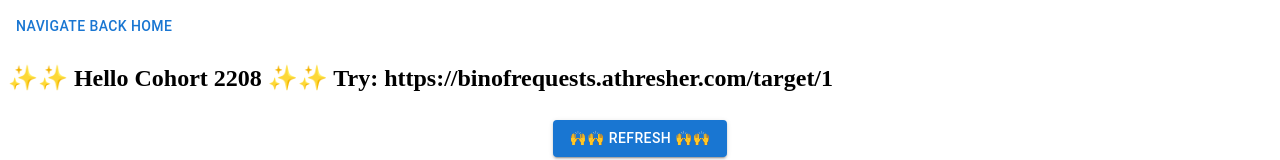
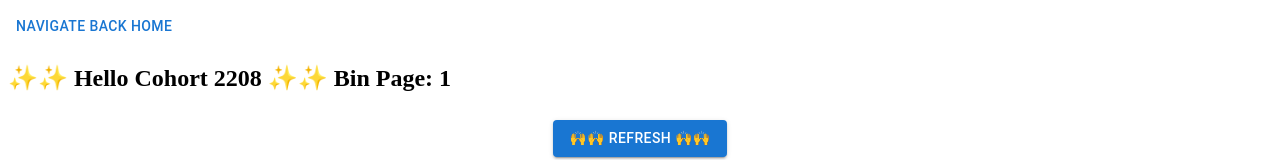
Before and after one commit to Team-6-Capstone/request-bin-project, a React app: page /page/1 in a window 1280 px wide. Shown: the top 160 px of the page. Built offline with nearby package versions, Linux system fonts and the light colour scheme; no server answers; the HTML template or start-up script is replaced by a standard one.

Commit message:
final touches bin page title

```diff
--- a/client/BinPage.jsx
+++ b/client/BinPage.jsx
@@ -76,7 +76,7 @@ function BinPage() {
     <div>
       <Button onClick={onClickHome}>Navigate Back Home</Button>
       <br></br>
-      <h2>✨✨ Hello Cohort 2208 ✨✨ Try: {`https://binofrequests.athresher.com/target/${binKey}`}</h2>
+      <h2>✨✨ Hello Cohort 2208 ✨✨ Bin Page: {`${binKey}`}</h2>
       <Box sx={{
         display: 'flex',
         justifyContent: 'center',
```
